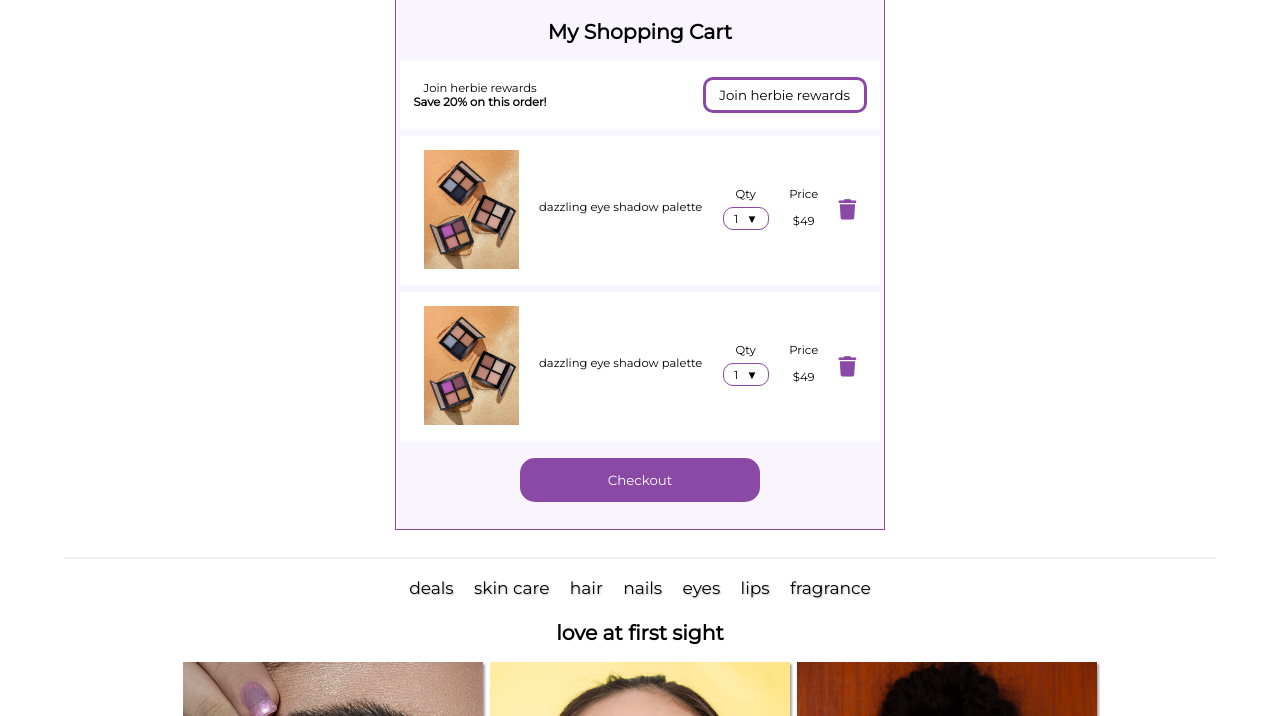
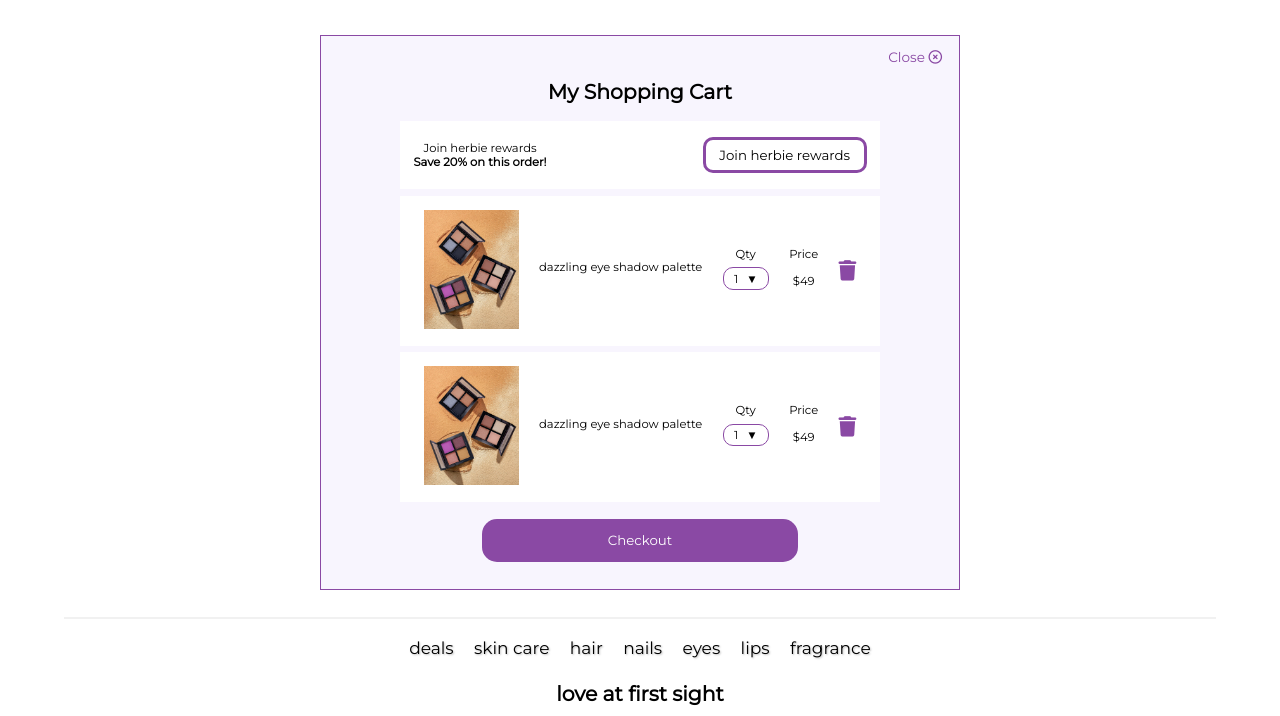
Before and after one commit to JorySmith/herbie-cosmetics, a plain HTML site: page index.html in a window 1280 px wide. Shown: the part 101-817 px from the top of the page. Drawn offline with Linux system fonts and the light colour scheme; a web font is replaced by a local one.

Commit message:
added open/close functionality to shopping cart

```diff
--- a/index.html
+++ b/index.html
@@ -36,11 +36,9 @@
           <li><a href="#"><i class="fas fa-map-marker-alt"></i></a></li>
           <li><a href="#"><i class="fas fa-user"></i></a></li>
           <li class="shopping-cart-icon">
-            <a href="#">
-              <i class="fas fa-shopping-bag">
-                <span class="total-cart-items" id="total-cart-items">1</span>
-              </i>
-            </a>
+            <i class="fas fa-shopping-bag">
+              <span class="total-cart-items" id="total-cart-items">1</span>
+            </i>
           </li>
         </ul>
       </div>
@@ -48,6 +46,10 @@
       <div class="shopping-cart-container">
 
         <div class="shopping-cart-header">
+          <div class="close-cart-window">
+            <span>Close</span>
+            <i class="far fa-times-circle"></i>
+          </div>
           <h2>
             My Shopping Cart
           </h2>
--- a/script.js
+++ b/script.js
@@ -1,36 +1,47 @@
 const alert = document.getElementById('alert');
 const navbar = document.getElementById('navbar');
 const sticky = navbar.offsetTop;
+const navbarCartIcon = document.querySelector('.fa-shopping-bag');
+const shoppingCart = document.querySelector('.shopping-cart-container');
+const closeCartDiv = document.querySelector('.close-cart-window');
 const removeCartItemIcons = document.querySelectorAll('.fa-trash');
 
 //event listener for click to remove free shipping alert banner
-alert.addEventListener('click', toggleHidden);
+alert.addEventListener('click', () => {
+  alert.classList.toggle('hidden');
+});
 
 //create a sticky nav once the user starts to scroll down
 window.onscroll = function () {
   stickyNav()
 };
 
+//event listener on navbar shopping cart icon click to show/hide cart
+navbarCartIcon.addEventListener('click', closeCart);
+
+//event listener on shopping cart close div to close it
+closeCartDiv.addEventListener('click', closeCart);
+
 //event listeners for click for each remove cart item trash icons
 removeCartItemIcons.forEach(el =>
   el.addEventListener('click', removeShoppingCartItem));
 
-
-
 updateNavbarCartIconTotal()
 updateTotalShoppingCartItems()
 
+function closeCart() {
+  shoppingCart.classList.toggle('hidden');
+}
 
 function stickyNav() {
   if (window.pageYOffset > sticky + 1) {
     navbar.classList.add("sticky");
+    shoppingCart.classList.add("sticky");
+    shoppingCart.style.margin = "3.25rem 0 2rem"
   } else {
     navbar.classList.remove("sticky");
+    shoppingCart.classList.remove("sticky");
   }
-}
-
-function toggleHidden() {
-  alert.classList.toggle('hidden');
 }
 
 //update navbar shopping cart icon to reflect total items in shopping cart
--- a/style.css
+++ b/style.css
@@ -147,10 +147,26 @@ nav hr {
   flex-direction: column;
   justify-content: center;
   align-items: center;
+  width: 100%;
   background-color: var(--clr-very-light-purp);
   padding: 1rem .25rem;
   margin-bottom: 2rem;
   border: 1px solid var(--clr-dark-purp);
+  z-index: 999;
+}
+
+.shopping-cart-header {
+  display: flex;
+  flex-direction: column;
+  width: 100%;
+}
+
+.close-cart-window {
+  color: var(--clr-dark-purp);
+  align-self: flex-end;
+  font-size: 1rem;
+  cursor: pointer;
+  padding-right: 1rem;
 }
 
 .herbie-rewards,
@@ -470,3 +486,9 @@ footer li {
 .copyright {
   padding-top: 1rem;
 }
+
+@media (min-width: 660px) {
+  .shopping-cart-container {
+    width: 50vw;
+  }
+}
```
